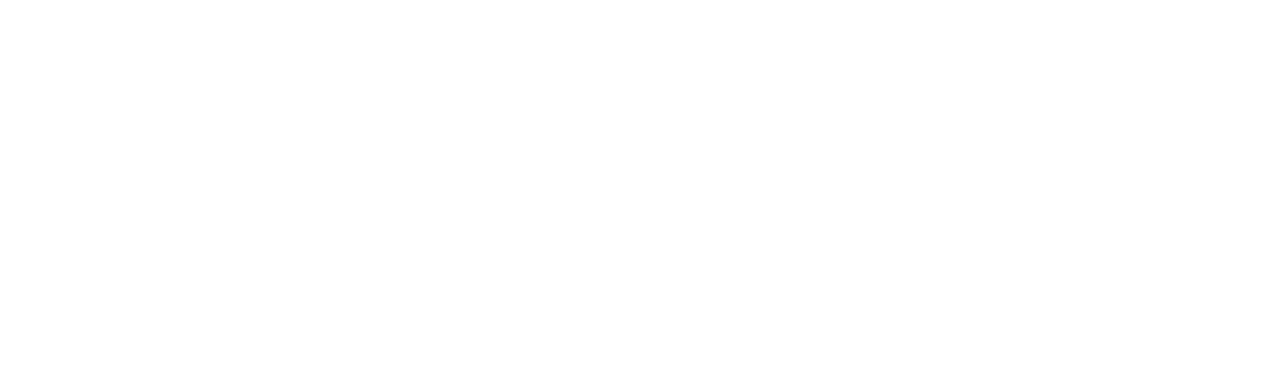
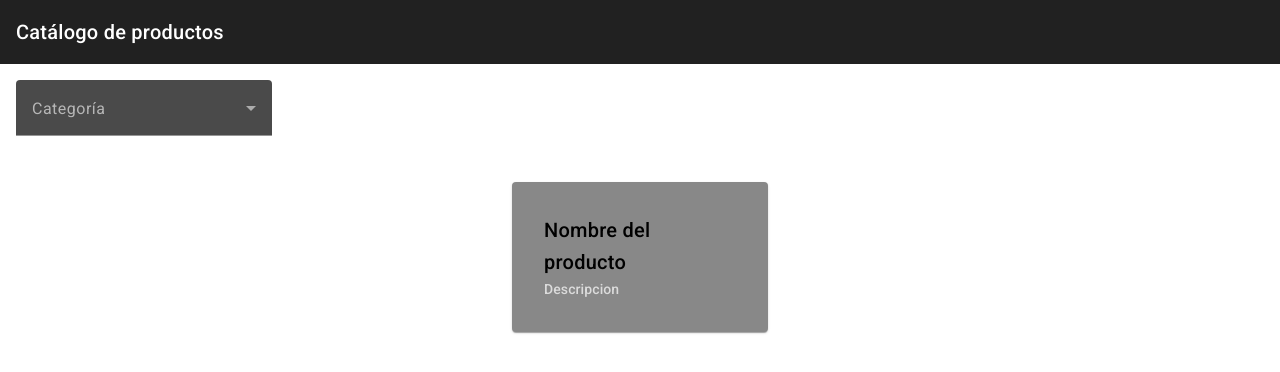
Before and after one commit to beatrizjb02/WebCatalogue, an Angular app in the folder Proyectos/catalogue/: page / in a window 1280 px wide. Shown: the top 372 px of the page. Built offline with nearby package versions, Linux system fonts and the light colour scheme.

Commit message:
feat(interfaz basica): :art:

```diff
--- a/Proyectos/catalogue/src/app/catalogue/components/filter/filter.component.html
+++ b/Proyectos/catalogue/src/app/catalogue/components/filter/filter.component.html
@@ -0,0 +1,8 @@
+<mat-form-field>
+  <mat-label>Categoría</mat-label>
+  <mat-select>
+    <mat-option>
+
+    </mat-option>
+  </mat-select>
+</mat-form-field>
--- a/Proyectos/catalogue/src/app/catalogue/components/filter/filter.component.scss
+++ b/Proyectos/catalogue/src/app/catalogue/components/filter/filter.component.scss
@@ -0,0 +1,4 @@
+mat-form-field{
+  width: 20vw;
+  padding: 2vh;
+}
--- a/Proyectos/catalogue/src/app/catalogue/components/product/product.component.html
+++ b/Proyectos/catalogue/src/app/catalogue/components/product/product.component.html
@@ -0,0 +1,9 @@
+<mat-card>
+  <mat-card-header>
+    <mat-card-title>Nombre del producto</mat-card-title>
+    <mat-card-subtitle>Descripcion</mat-card-subtitle>
+  </mat-card-header>
+  <mat-card-content>
+
+  </mat-card-content>
+</mat-card>
--- a/Proyectos/catalogue/src/app/catalogue/components/product/product.component.scss
+++ b/Proyectos/catalogue/src/app/catalogue/components/product/product.component.scss
@@ -0,0 +1,7 @@
+mat-card{
+  width: 20vw;
+  margin: auto;
+  top: 1vh;
+  background-color: rgb(136, 136, 136);
+  padding: 2vh;
+}
--- a/Proyectos/catalogue/src/app/catalogue/page/home/home.component.html
+++ b/Proyectos/catalogue/src/app/catalogue/page/home/home.component.html
@@ -1,2 +1,5 @@
+<mat-toolbar>
+Catálogo de productos
+</mat-toolbar>
 <catalogue-filter></catalogue-filter>
 <catalogue-product></catalogue-product>
```
Also changed, not shown: Proyectos/catalogue/src/app/app.module.ts (+6 -12 lines), Proyectos/catalogue/src/app/catalogue/catalogue.module.ts (added, +16 -0 lines), Proyectos/catalogue/src/app/catalogue/product.module.ts (deleted, +0 -12 lines).
